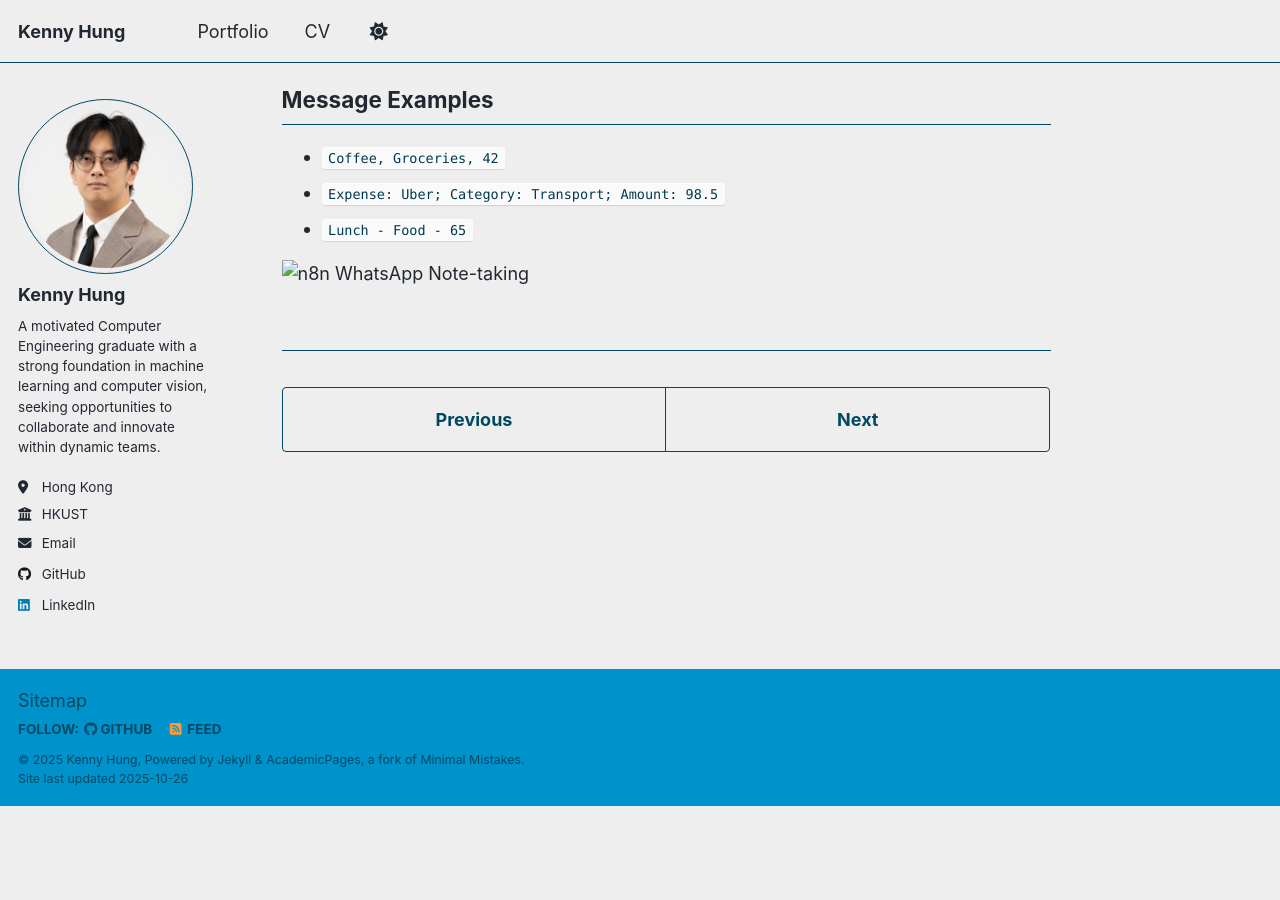
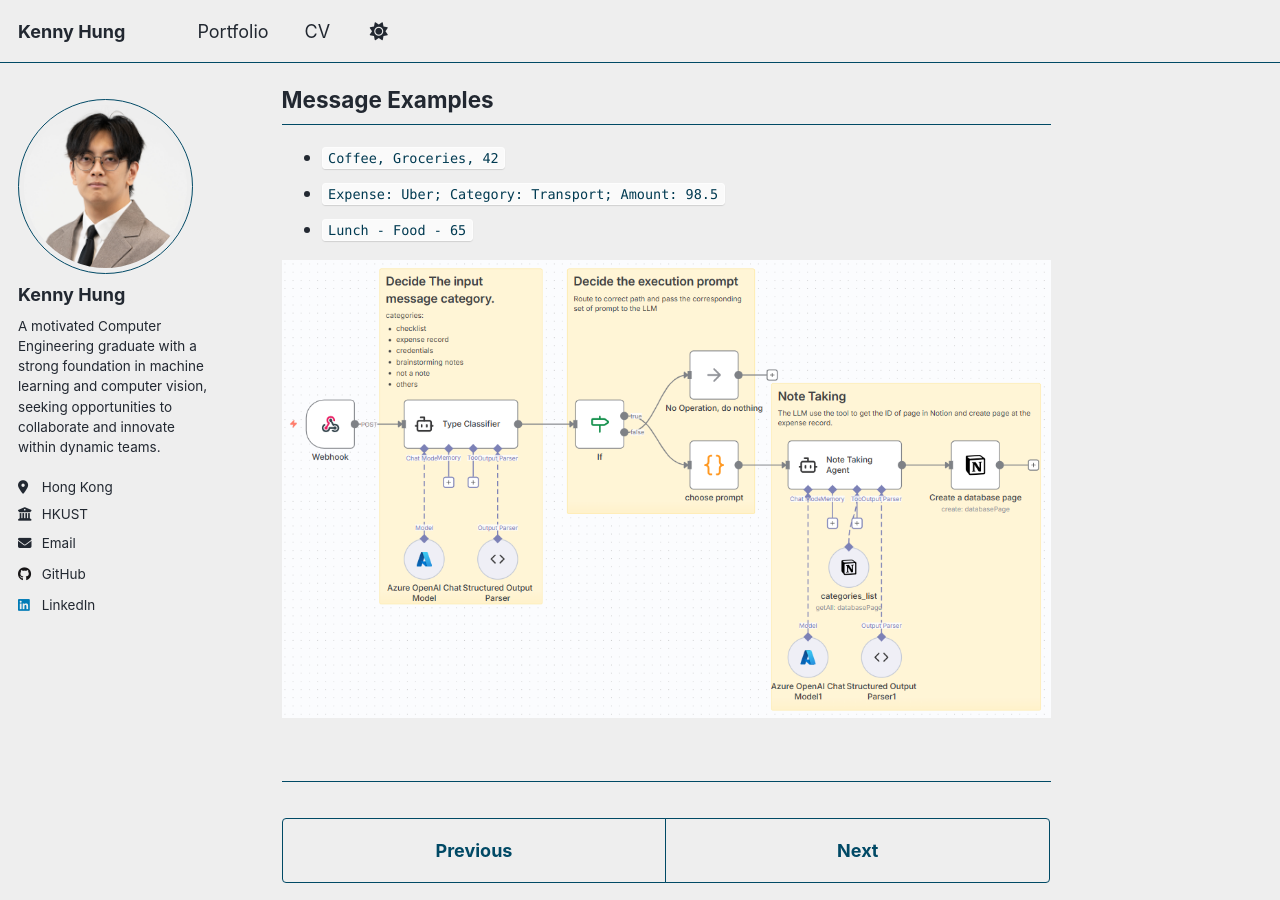
Before and after one commit to kennyhungkl/kennyhungkl.github.io, a Jekyll site: the page built from _portfolio/portfolio-2.html, in a window 1280 px wide and 900 px high, scrolled down 674 px. Built offline with Jekyll 4.4.1, drawn with Linux system fonts in a browser that asks for light colours; a script that is not in the unit is left out; before the commit the page ends 1480 px from its top, so only the background shows below that.

Commit message:
fix: correct image paths in portfolio page
Update image paths to use forward slashes for cross-platform compatibility and add missing alt text for accessibility

```diff
--- a/_portfolio/portfolio-2.html
+++ b/_portfolio/portfolio-2.html
@@ -1,6 +1,6 @@
 ---
 title: "WhatsApp → n8n → Notion Expense Logger"
-excerpt: "Log expenses by self-messaging on WhatsApp; an n8n workflow normalizes and parses the payload, then creates a structured page in Notion.<br/><img src='images\n8n-whatsapp-notetaking.png'>"
+excerpt: "Log expenses by self-messaging on WhatsApp; an n8n workflow normalizes and parses the payload, then creates a structured page in Notion.<br/><img src='/images/n8n-whatsapp-notetaking.png' alt='n8n WhatsApp Note-taking'>"
 collection: portfolio
 ---
 
@@ -26,4 +26,4 @@ collection: portfolio
   <li><code>Lunch - Food - 65</code></li>
 </ul>
 
-<img src="images\n8n-whatsapp-notetaking.png" alt="n8n WhatsApp Note-taking">
+<img src="/images/n8n-whatsapp-notetaking.png" alt="n8n WhatsApp Note-taking">
```
